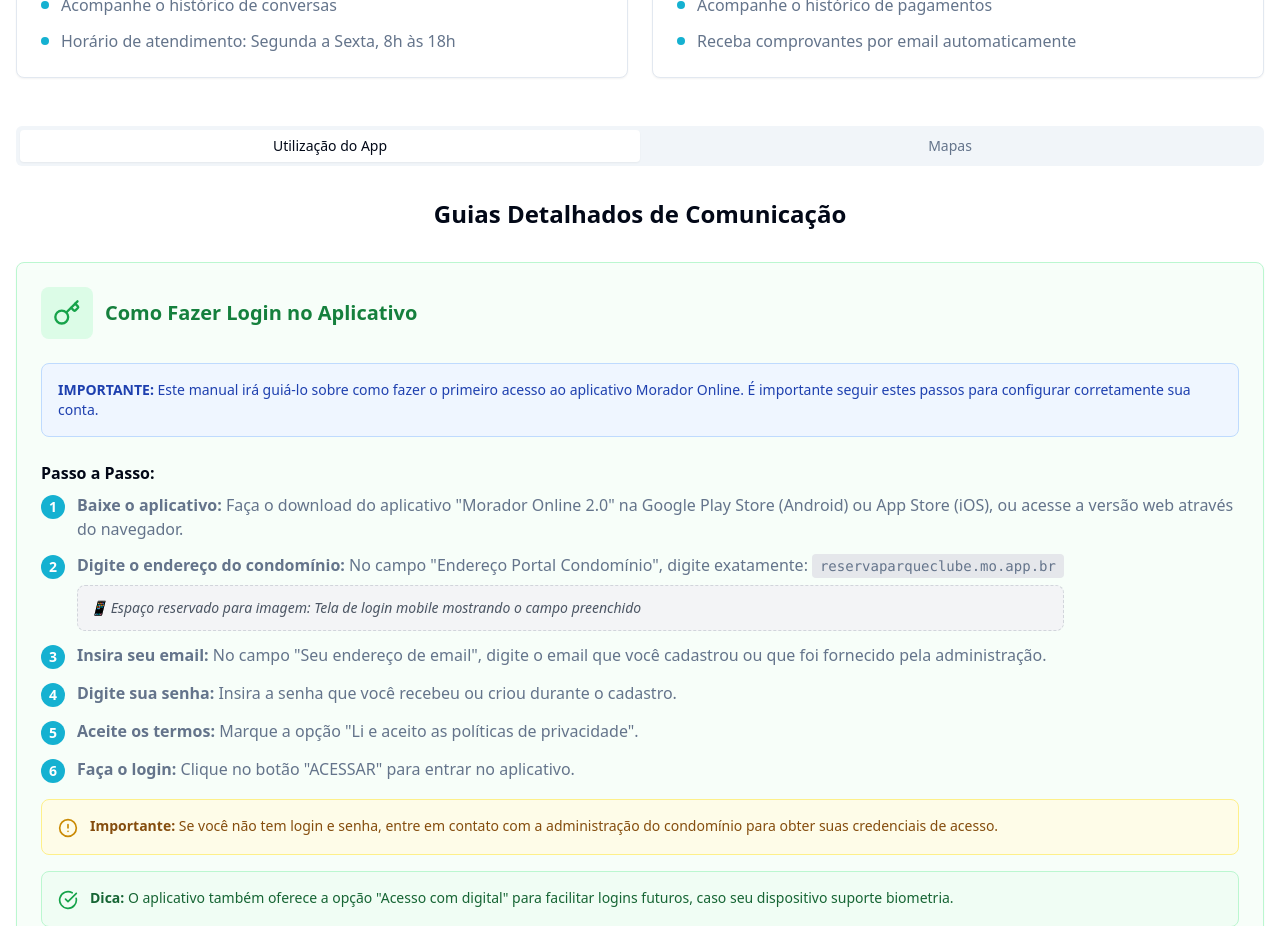
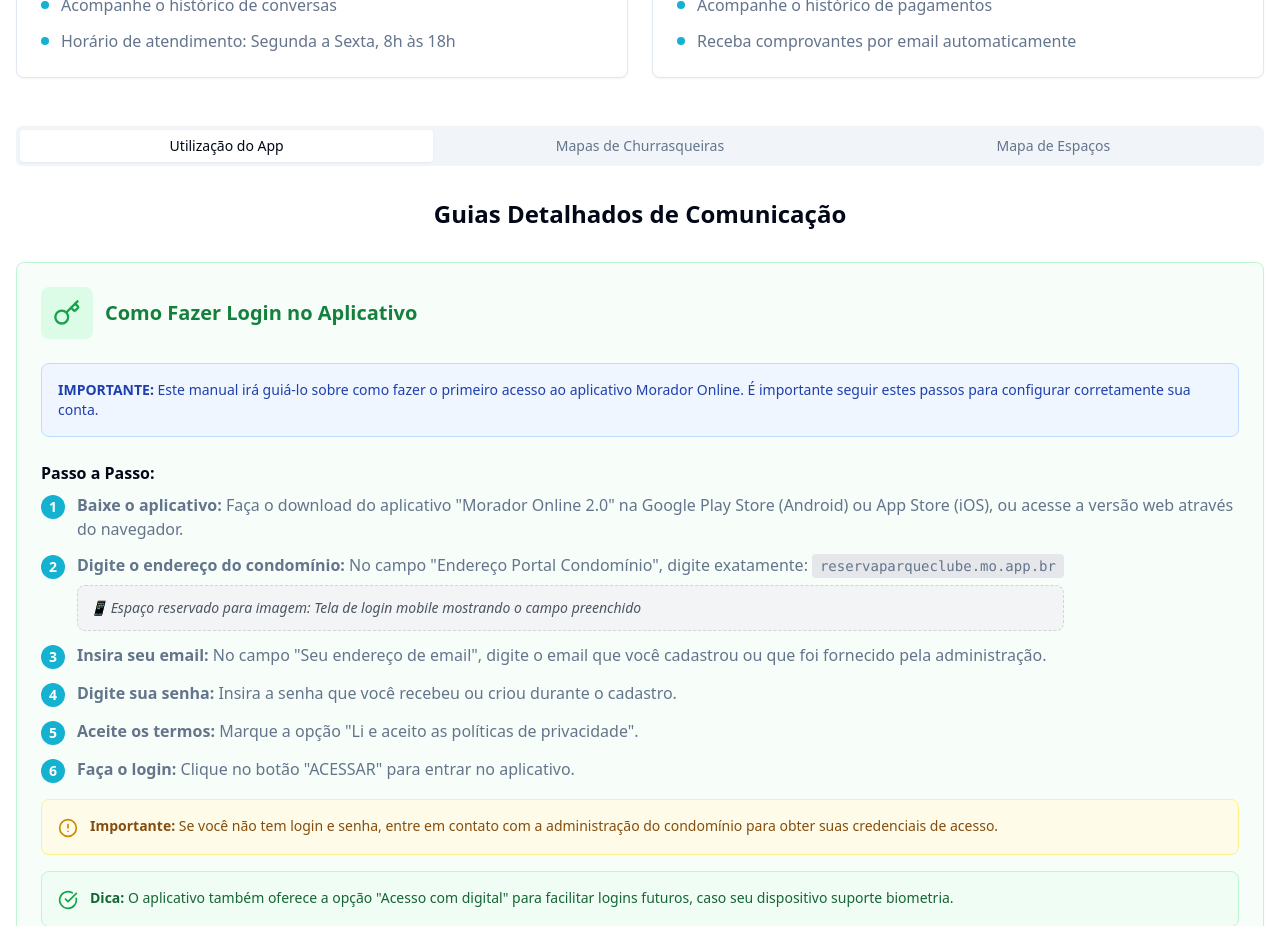
Before and after one commit to brenomaini/meu-mo-app-guide, a React (Vite) app: page /manual-app in a window 1280 px wide. Shown: the part 1840-2766 px from the top of the page. Built offline with nearby package versions, Linux system fonts and the light colour scheme.

Commit message:
Refactor: Move Manual App tab
The "Manual de utilização do app MO" tab was incorrectly placed within the "Manual" section. This commit moves the tab to the main header navigation, making it a top-level item.

```diff
--- a/src/pages/ManualApp.tsx
+++ b/src/pages/ManualApp.tsx
@@ -228,9 +228,10 @@ const ManualApp = () => {
         {/* Seção com Tabs */}
         <div className="mt-12">
           <Tabs defaultValue="comunicacao" className="w-full">
-            <TabsList className="grid w-full grid-cols-2">
+            <TabsList className="grid w-full grid-cols-3">
               <TabsTrigger value="comunicacao">Utilização do App</TabsTrigger>
-              <TabsTrigger value="mapas">Mapas</TabsTrigger>
+              <TabsTrigger value="mapas-churrasqueiras">Mapas de Churrasqueiras</TabsTrigger>
+              <TabsTrigger value="mapas-espacos">Mapa de Espaços</TabsTrigger>
             </TabsList>
 
             <TabsContent value="comunicacao" className="mt-8">
@@ -544,9 +545,9 @@ const ManualApp = () => {
 
             </TabsContent>
 
-            <TabsContent value="mapas" className="mt-8">
+            <TabsContent value="mapas-churrasqueiras" className="mt-8">
               <h2 className="text-2xl font-bold text-text-primary mb-8 text-center">
-                Mapas das Áreas do Condomínio
+                Mapas de Churrasqueiras
               </h2>
 
               {/* Mapas de Churrasqueiras */}
@@ -616,6 +617,13 @@ const ManualApp = () => {
                   </div>
                 </div>
               </Card>
+
+            </TabsContent>
+
+            <TabsContent value="mapas-espacos" className="mt-8">
+              <h2 className="text-2xl font-bold text-text-primary mb-8 text-center">
+                Mapa de Espaços
+              </h2>
 
               {/* Mapa de Espaços */}
               <Card id="mapas-espacos" className="mb-8 p-6 border-purple-200 bg-purple-50/50">
```
